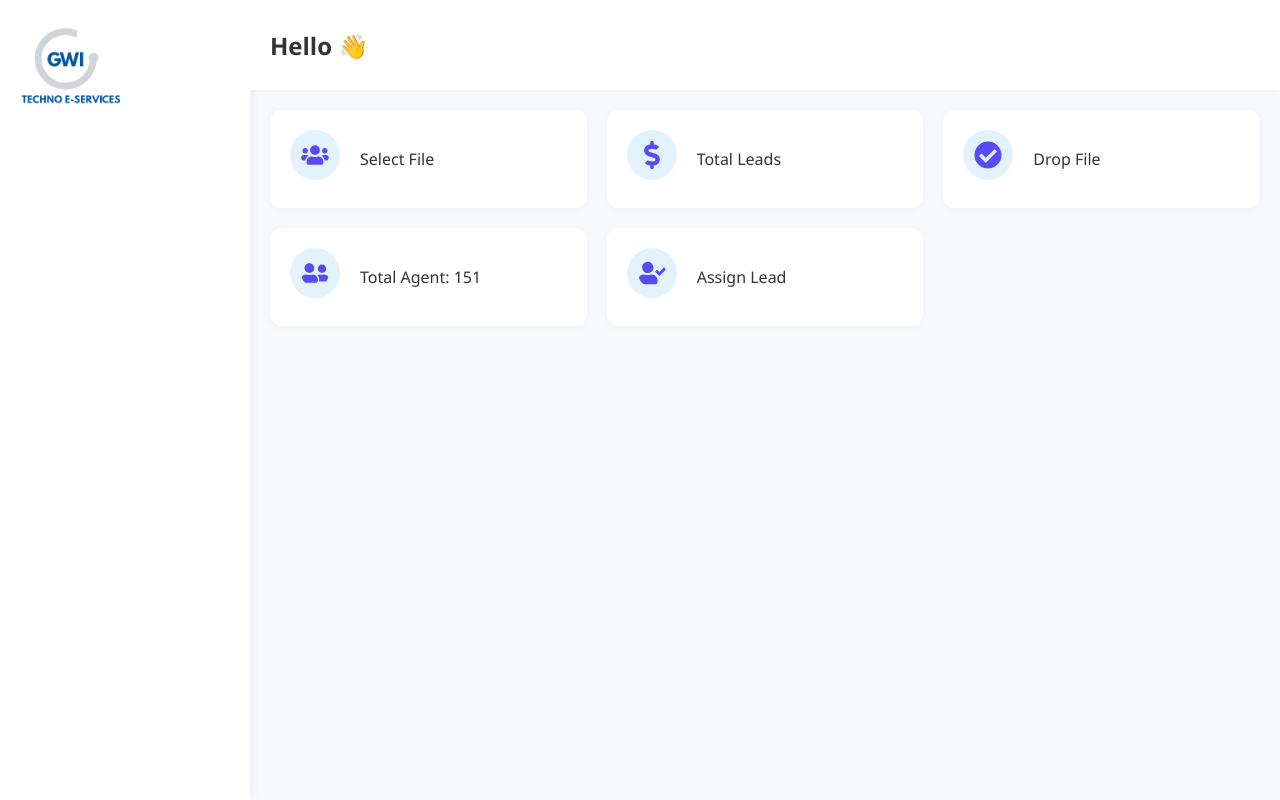
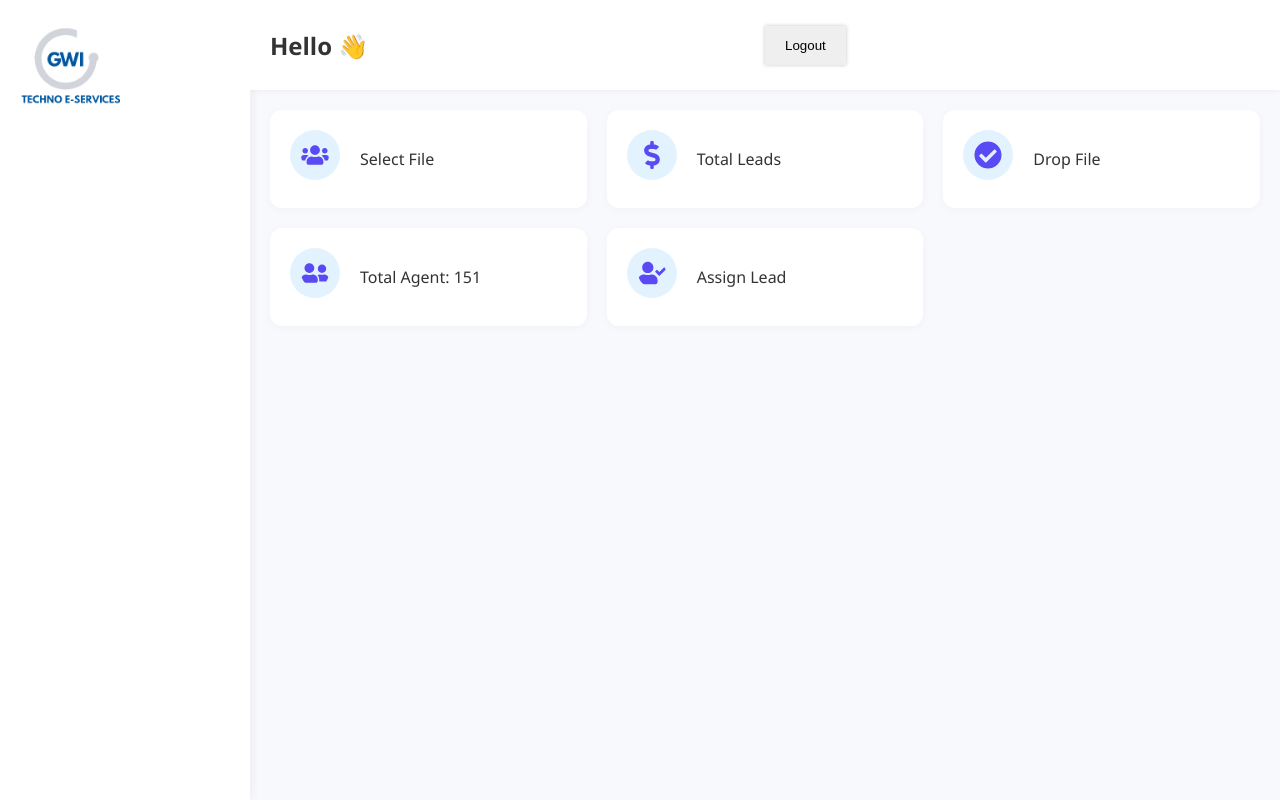
Before and after one commit to harshrajput177/CRM, a React (Vite) app in the folder CRM/: page /HRM-Dashboard in a window 1280 px wide. Built offline with nearby package versions, Linux system fonts and the light colour scheme.

Commit message:
update some files

```diff
--- a/CRM/src/Dashboard/HRMDashboard/Admin-plateform-E/HRM-das.jsx
+++ b/CRM/src/Dashboard/HRMDashboard/Admin-plateform-E/HRM-das.jsx
@@ -44,6 +44,10 @@ function HRM() {
 
   const navigate = useNavigate();
 
+  const handleLogout = () =>{
+    navigate("/")
+  }
+
 
   // Timer effect
   useEffect(() => {
@@ -70,6 +74,10 @@ function HRM() {
         <header className="navbar">
           <div style={{ display: 'flex', justifyContent: 'space-between', alignItems: 'center', width: '100%' }}>
             <h2>Hello 👋</h2>
+          </div>
+
+               <div style={{ display: 'flex', justifyContent: 'space-between', alignItems: 'center', width: '100%' }}>
+            <button  className='button-logout'   onClick={handleLogout}>Logout</button>
           </div>
         </header>
 
--- a/CRM/src/Styles-CSS/HRM-CSS/HRM-das.css
+++ b/CRM/src/Styles-CSS/HRM-CSS/HRM-das.css
@@ -279,3 +279,12 @@ justify-content: space-between;
 .joiningDate{
     margin-top: 30px;
 }
+
+
+.button-logout{
+  padding: 12px 20px;
+  border: none;
+  box-shadow: 0 0 4px rgb(199, 199, 199);
+  cursor: pointer;
+
+}
```
